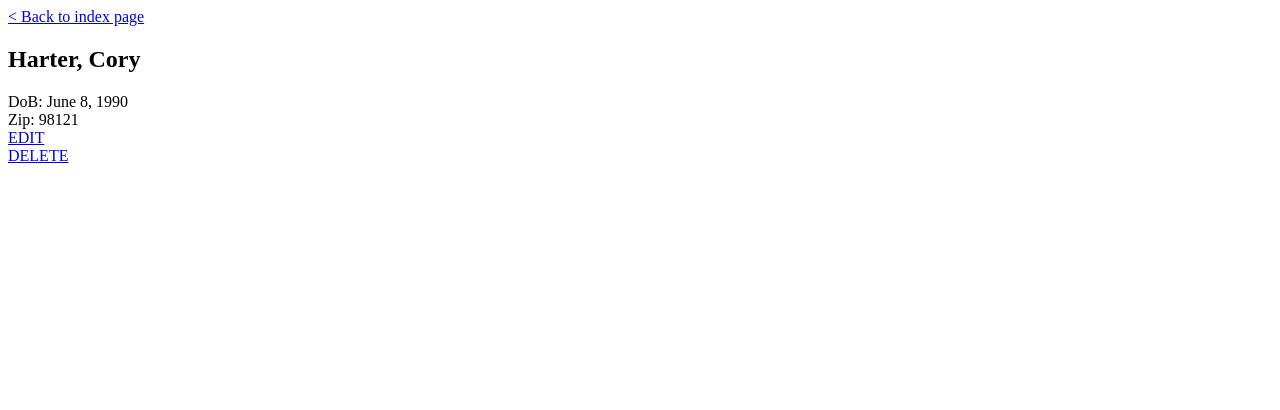
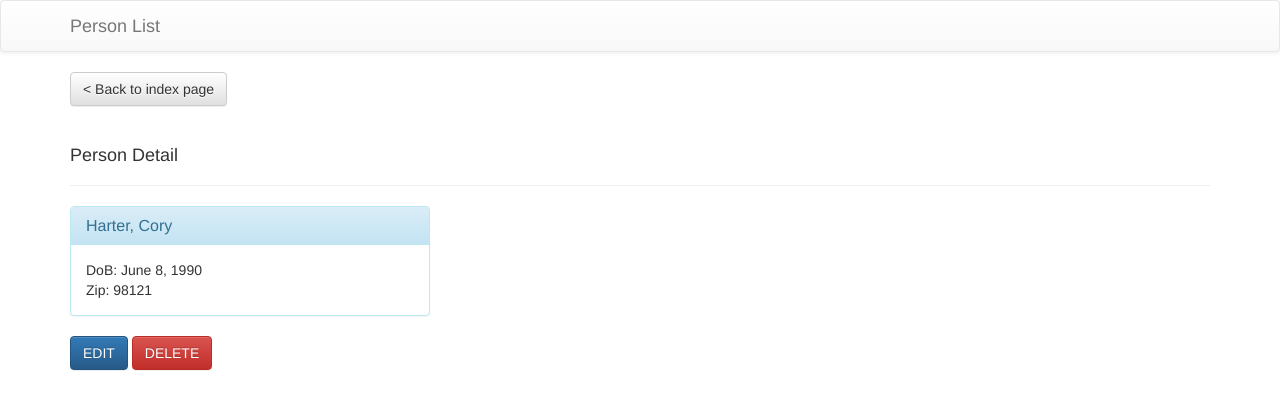
Before and after one commit to harterc3/person-list-app, a Django app: page /person_list/1/ in a window 1280 px wide. Shown: the top 410 px of the page. Run offline with Django 3.2, Linux system fonts and the light colour scheme; data comes from the database, SQL or seed files in the repository; both versions use the stored data as it was after the commit; some libraries are stand-ins or nearby versions.

Commit message:
bootstrap client side

```diff
--- /dev/null
+++ b/person_list/templates/person_list/base_layout.html
@@ -0,0 +1,29 @@
+<!DOCTYPE html>
+<html>
+<head>
+<script src="//code.jquery.com/jquery-1.11.3.min.js"></script>
+
+<link rel="stylesheet" href="https://maxcdn.bootstrapcdn.com/bootstrap/3.3.5/css/bootstrap.min.css" integrity="sha512-dTfge/zgoMYpP7QbHy4gWMEGsbsdZeCXz7irItjcC3sPUFtf0kuFbDz/ixG7ArTxmDjLXDmezHubeNikyKGVyQ==" crossorigin="anonymous">
+
+<link rel="stylesheet" href="https://maxcdn.bootstrapcdn.com/bootstrap/3.3.5/css/bootstrap-theme.min.css" integrity="sha384-aUGj/X2zp5rLCbBxumKTCw2Z50WgIr1vs/PFN4praOTvYXWlVyh2UtNUU0KAUhAX" crossorigin="anonymous">
+
+<script src="https://maxcdn.bootstrapcdn.com/bootstrap/3.3.5/js/bootstrap.min.js" integrity="sha512-K1qjQ+NcF2TYO/eI3M6v8EiNYZfA95pQumfvcVrTHtwQVDG+aHRqLi/ETn2uB+1JqwYqVG3LIvdm9lj6imS/pQ==" crossorigin="anonymous"></script>
+
+{% block head_scripts %}{% endblock %}
+</head>
+<body>
+
+<nav class="navbar navbar-default">
+  <div class="container">
+    <div class="navbar-header">
+      <a class="navbar-brand" href="{% url 'person_list:index' %}">Person List</a>
+    </div>
+  </div>
+</nav>
+
+<div class="container">
+{% block body %}{% endblock body %}
+</div>
+{% block body_scripts %}{% endblock %}
+</body>
+</html>
--- a/person_list/templates/person_list/detail.html
+++ b/person_list/templates/person_list/detail.html
@@ -1,10 +1,30 @@
+{% extends "person_list/base_layout.html" %}
 
-<a href="{% url 'person_list:index' %}">&lt; Back to index page</a>
+{% block body %}
 
-<h2>{{ person.last_name }}, {{ person.first_name }}</h2>
+<a class="btn btn-default" role="button" href="{% url 'person_list:index' %}">&lt; Back to index page</a><br/>
 
-<span>DoB: {{ person.date_of_birth }}</span><br/>
-<span>Zip: {{ person.zip_code }}</span><br/>
+<div class="page-header">
+	<h4>Person Detail</h4>
+</div>
+<div class="row">
+	<div class="col-sm-4">
+		<div class="panel panel-info">
+			<div class="panel-heading">
+				<h3 class="panel-title">{{ person.last_name }}, {{ person.first_name }}</h3>
+			</div>
+			<div class="panel-body">
+				<span>DoB: {{ person.date_of_birth }}</span><br/>
+				<span>Zip: {{ person.zip_code }}</span>
+			</div>
+		</div>
+	</div>
+</div>
 
-<a href="{% url 'person_list:edit' person.id %}">EDIT</a><br/>
-<a href="{% url 'person_list:delete' person.id %}">DELETE</a>
+<p>
+	<a class="btn btn-primary btn-large" role="button" href="{% url 'person_list:edit' person.id %}">EDIT</a>
+	<a class="btn btn-danger btn-large" role="button" href="{% url 'person_list:delete' person.id %}">DELETE</a>
+</p>
+
+
+{% endblock body %}
```
Also changed, not shown: person_list/templates/person_list/create.html (+22 -2 lines), person_list/templates/person_list/delete.html (+6 -1 lines), person_list/templates/person_list/edit.html (+23 -2 lines), person_list/templates/person_list/index.html (+15 -6 lines), db.sqlite3, 1 other file.
